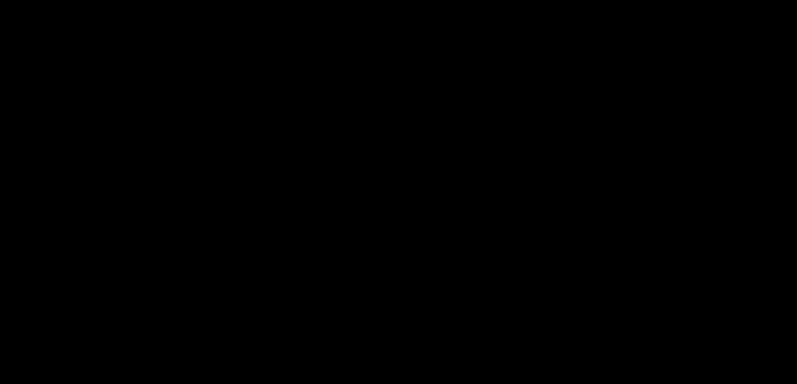
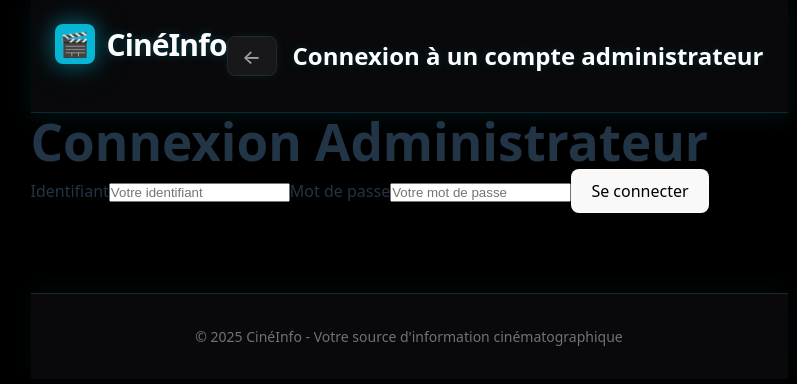
Before and after one commit to jeanstadler/strapi_mosquitoes_CDA, a React (Vite) app in the folder my-app/: page /admin in a window 1280 px wide. Before the commit this address had no page. Shown: the top 384 px of the page, without its empty margins (231-1028 px from the left). Built offline with nearby package versions, Linux system fonts and the light colour scheme.

Commit message:
Add: navlink admin_login dans le header et page admin_login

```diff
--- a/my-app/package.json
+++ b/my-app/package.json
@@ -12,6 +12,7 @@
   "dependencies": {
     "react": "^19.1.1",
     "react-dom": "^19.1.1",
+    "react-icons": "^5.5.0",
     "react-router-dom": "^7.9.4"
   },
   "devDependencies": {
--- a/my-app/src/App.css
+++ b/my-app/src/App.css
@@ -29,6 +29,9 @@ body {
   max-width: 1440px;
   margin: 0 auto;
   padding: 0 1.5rem;
+  display: flex;
+  justify-content: space-between;
+  align-items: center;
 }
 
 .logo-section {
@@ -119,6 +122,21 @@ body {
   box-shadow: 0 0 10px rgba(6, 182, 212, 0.1);
 }
 
+.admin_login_section {
+  display: flex;
+  gap: 0.5rem;
+  align-items: center;
+  color: #e4e4e7;
+}
+
+.admin_login {
+  color: inherit;
+}
+
+.admin_login_section:hover {
+  color: #535bf2;
+}
+
 .back-button:hover {
   background-color: #27272a;
   border-color: rgba(6, 182, 212, 0.3);
@@ -180,7 +198,7 @@ body {
   box-shadow: 0 0 15px rgba(6, 182, 212, 0.3), 0 0 30px rgba(6, 182, 212, 0.1);
 }
 
-.search-input.focused ~ .search-icon {
+.search-input.focused~.search-icon {
   color: #06b6d4;
   text-shadow: 0 0 10px rgba(6, 182, 212, 0.5);
 }
@@ -631,6 +649,7 @@ body {
 
 /* Responsive Design - Mobile */
 @media (max-width: 768px) {
+
   /* Header responsive */
   .header {
     padding: 1rem 0;
--- a/my-app/src/App.jsx
+++ b/my-app/src/App.jsx
@@ -9,6 +9,7 @@ import Header from './components/Header';
 import Footer from './components/Footer';
 import MovieCard from './components/MovieCard';
 import ActorCard from './components/ActorCard';
+import AdminLogin from './pages/AdminLogin';
 
 function HomePage() {
   const navigate = useNavigate();
@@ -55,7 +56,7 @@ function HomePage() {
 
   return (
     <div className="min-h-screen bg-black">
-      <Header />
+      <Header showAdminLogin="true" />
 
       <main className="main-content">
         <div className="tabs">
@@ -132,6 +133,7 @@ export default function App() {
       <Route path="/" element={<HomePage />} />
       <Route path="/movie/:documentId" element={<MovieDetail />} />
       <Route path="/actor/:documentId" element={<ActorDetail />} />
+      <Route path="/admin" element={<AdminLogin />} />
     </Routes>
   );
 }
--- a/my-app/src/components/Header.jsx
+++ b/my-app/src/components/Header.jsx
@@ -1,6 +1,7 @@
 import { useNavigate } from 'react-router-dom';
+import { BsFillPersonFill } from "react-icons/bs";
 
-export default function Header({ showBackButton = false, pageTitle = null }) {
+export default function Header({ showBackButton = false, showAdminLogin = false, pageTitle = null }) {
   const navigate = useNavigate();
 
   return (
@@ -21,6 +22,13 @@ export default function Header({ showBackButton = false, pageTitle = null }) {
             {pageTitle && <h2 className="page-title">{pageTitle}</h2>}
           </div>
         )}
+
+        {showAdminLogin && (
+          <div class="admin_login_section">
+            <BsFillPersonFill color="inherit" className="admin_login" />
+            <a class="admin_login" href="/admin">Se connecter</a>
+          </div>
+        )}
       </div>
     </header>
   );
--- /dev/null
+++ b/my-app/src/pages/AdminLogin.jsx
@@ -0,0 +1,38 @@
+import Footer from "../components/Footer";
+import Header from "../components/Header";
+
+export default function AdminLogin() {
+    return (
+    <div className="admin_login_page">
+        <Header showBackButton={true} pageTitle="Connexion à un compte administrateur"></Header>
+        <main className="admin-login-page">
+            <section className="login-container">
+                <form className="login-form">
+                    <h1>Connexion Administrateur</h1>
+
+                    <label htmlFor="username">Identifiant</label>
+                    <input
+                        type="text"
+                        id="username"
+                        name="username"
+                        placeholder="Votre identifiant"
+                        required
+                    />
+
+                    <label htmlFor="password">Mot de passe</label>
+                    <input
+                        type="password"
+                        id="password"
+                        name="password"
+                        placeholder="Votre mot de passe"
+                        required
+                    />
+
+                    <button type="submit">Se connecter</button>
+                </form>
+            </section>
+        </main>
+        <Footer />
+    </div>
+    )
+}
```
Also changed, not shown: 2 other files (tests, documents, lock files or other folders).
